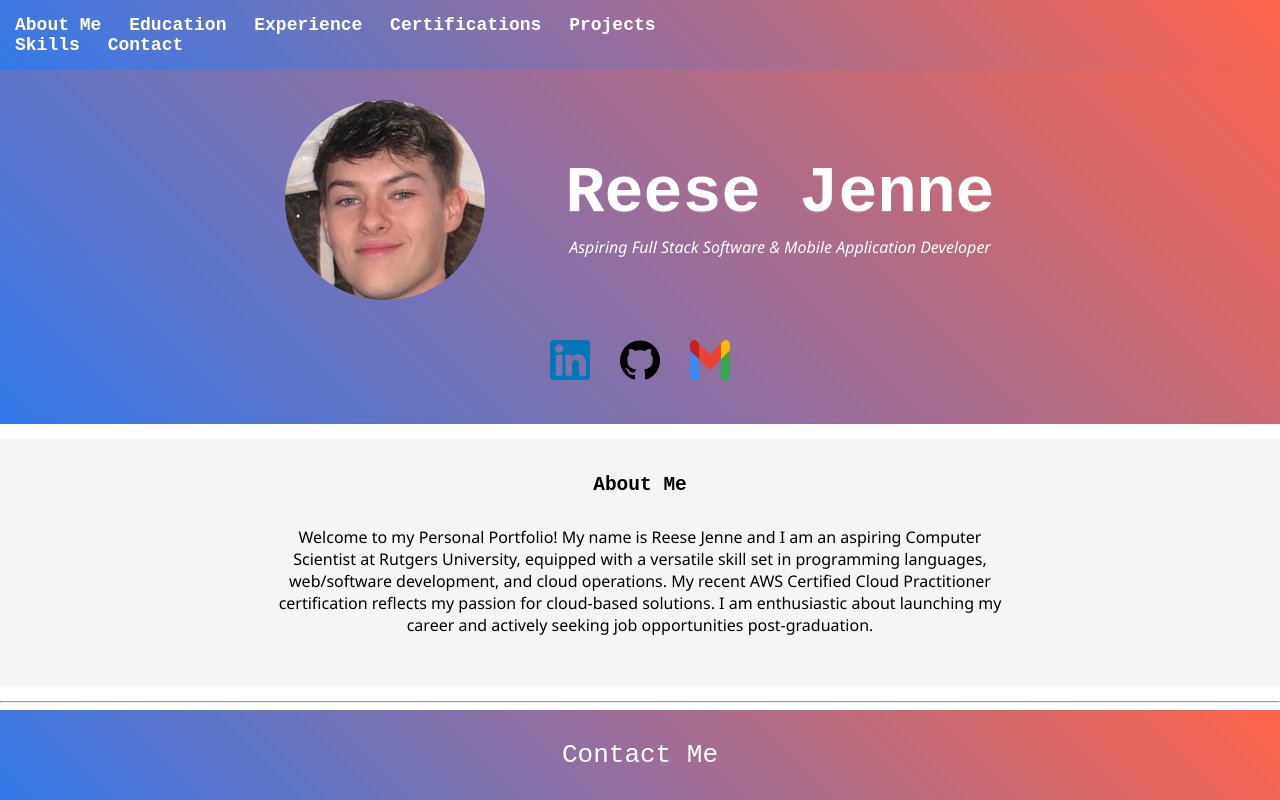
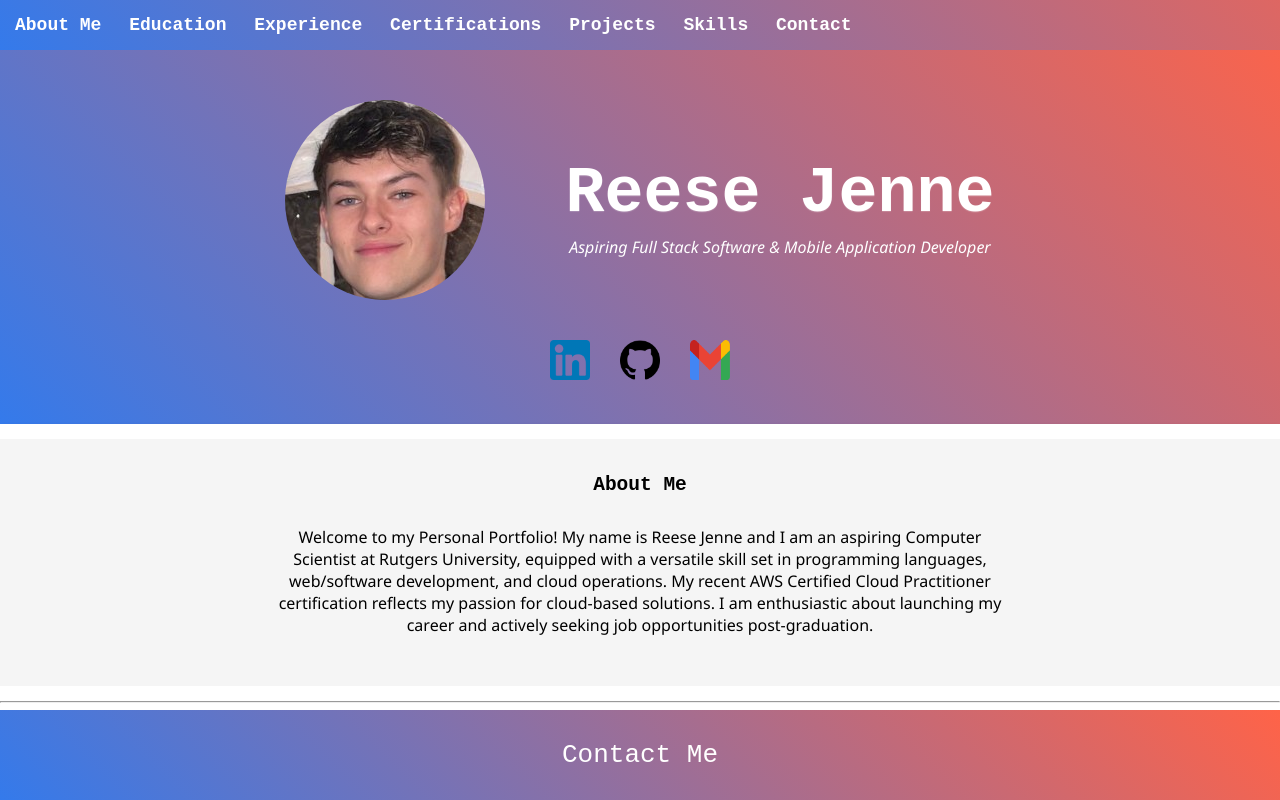
Before and after one commit to reesej77/Portfolio-ReeseJenne, a Next.js app: page / in a window 1280 px wide. Shown: the top 800 px of the page. Built offline with nearby package versions, Linux system fonts and the light colour scheme.

Commit message:
Nav bar bug fix

```diff
--- a/public/css/global.css
+++ b/public/css/global.css
@@ -85,7 +85,7 @@ main img {
     text-align: left;
     padding: 15px;
     position: fixed;
-    width: 100%;
+    width: 120%;
     top: 0;
     z-index: 1000;
     }
```
